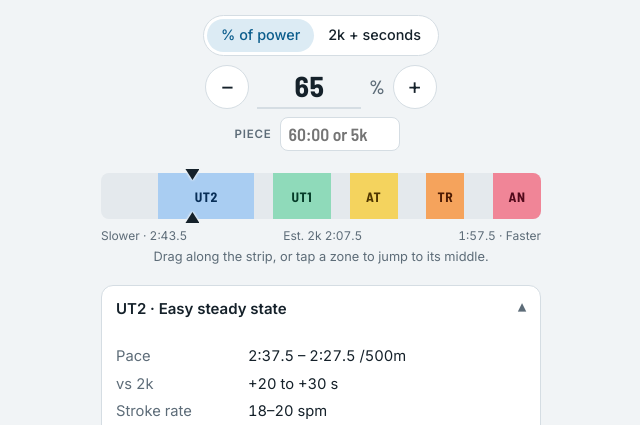
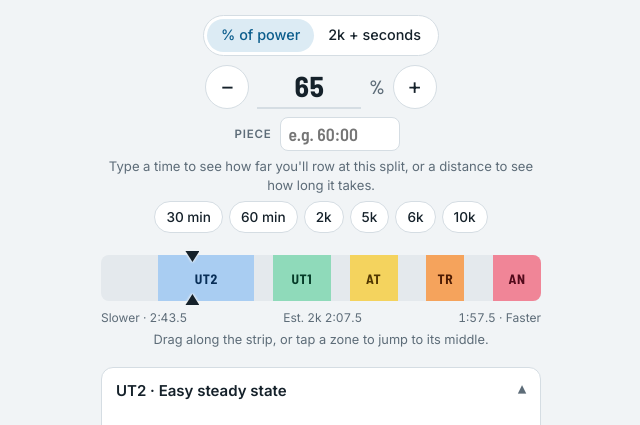
Before and after one commit to notaurologist/pace-card, a website with bundled scripts: page public/index.html in a window 1280 px wide. Shown: the part 357-782 px from the top of the page, without its empty margins (319-959 px from the left). Built offline with nearby package versions, Linux system fonts and the light colour scheme.

Commit message:
Explain the piece field and add tap-to-fill common pieces
The piece field was a bare text box with a 60:00 or 5k placeholder, so it read as a value
rather than a prompt. It now says what it does while empty and offers 30 min, 60 min, 2k,
5k, 6k and 10k buttons that fill it (tap again to clear).

Co-Authored-By: Claude Opus 5.5 <noreply@anthropic.com>
Claude-Session: https://claude.ai/code/session_019o4hhZG3XCkKyaZtBCbtq9

```diff
--- a/public/app.js
+++ b/public/app.js
@@ -136,6 +136,8 @@ function render() {
   // Piece at the target split
   if (document.activeElement !== $("piece")) $("piece").value = state.piece;
   const pc = parsePiece(state.piece);
+  $("pieceHint").hidden = !!pc && !pc.error;
+  for (const b of document.querySelectorAll("[data-piece]")) b.setAttribute("aria-pressed", String(b.dataset.piece === state.piece.trim().toLowerCase()));
   if (!pc) $("pieceOut").textContent = "";
   // Hold the error until the field loses focus, so typing 5000 doesn't flash an error at "5".
   else if (pc.error) $("pieceOut").innerHTML = document.activeElement === $("piece") ? "" : `<span class="perr">${pc.error}</span>`;
@@ -270,6 +272,11 @@ $("tval").addEventListener("blur", render);
 $("maxhr").addEventListener("input", () => { state.maxhr = $("maxhr").value.replace(/\D/g, ""); render(); });
 $("piece").addEventListener("input", () => { state.piece = $("piece").value; render(); });
 $("piece").addEventListener("blur", render);
+for (const b of document.querySelectorAll("[data-piece]")) b.addEventListener("click", () => {
+  // Tapping the piece already shown clears it.
+  state.piece = state.piece.trim().toLowerCase() === b.dataset.piece ? "" : b.dataset.piece;
+  render();
+});
 
 // ---- zone strip: drag, or tap a zone ----
 const strip = $("strip");
--- a/public/index.html
+++ b/public/index.html
@@ -63,8 +63,17 @@
     </div>
     <div class="piece">
       <label for="piece" class="label">Piece</label>
-      <input id="piece" autocomplete="off" placeholder="60:00 or 5k" aria-describedby="pieceOut">
+      <input id="piece" autocomplete="off" placeholder="e.g. 60:00" aria-describedby="pieceHint pieceOut">
       <span id="pieceOut" role="status"></span>
+      <p class="phint" id="pieceHint">Type a time to see how far you'll row at this split, or a distance to see how long it takes.</p>
+      <div class="pquick" role="group" aria-label="Common pieces">
+        <button type="button" data-piece="30:00">30 min</button>
+        <button type="button" data-piece="60:00">60 min</button>
+        <button type="button" data-piece="2k">2k</button>
+        <button type="button" data-piece="5k">5k</button>
+        <button type="button" data-piece="6k">6k</button>
+        <button type="button" data-piece="10k">10k</button>
+      </div>
     </div>
   </section>
 
--- a/public/styles.css
+++ b/public/styles.css
@@ -149,3 +149,7 @@ body { margin: 0; padding-top: calc(20px + env(safe-area-inset-top, 0px)); paddi
 #pieceOut { font-size: 0.92rem; color: var(--muted); }
 #pieceOut b { color: var(--fg); font-weight: 600; }
 #pieceOut .perr { color: var(--danger); font-size: 0.82rem; }
+.piece .phint { flex-basis: 100%; margin: 0; text-align: center; font-size: 0.82rem; color: var(--muted); }
+.pquick { flex-basis: 100%; display: flex; flex-wrap: wrap; justify-content: center; gap: 6px; }
+.pquick button { font: 500 0.85rem var(--body); color: var(--fg); background: var(--surface); border: 1px solid var(--line); border-radius: 999px; padding: 4px 11px; min-height: 32px; }
+.pquick button[aria-pressed="true"] { background: var(--accent-soft); border-color: var(--accent); color: var(--accent); }
```
Also changed, not shown: README.md.
